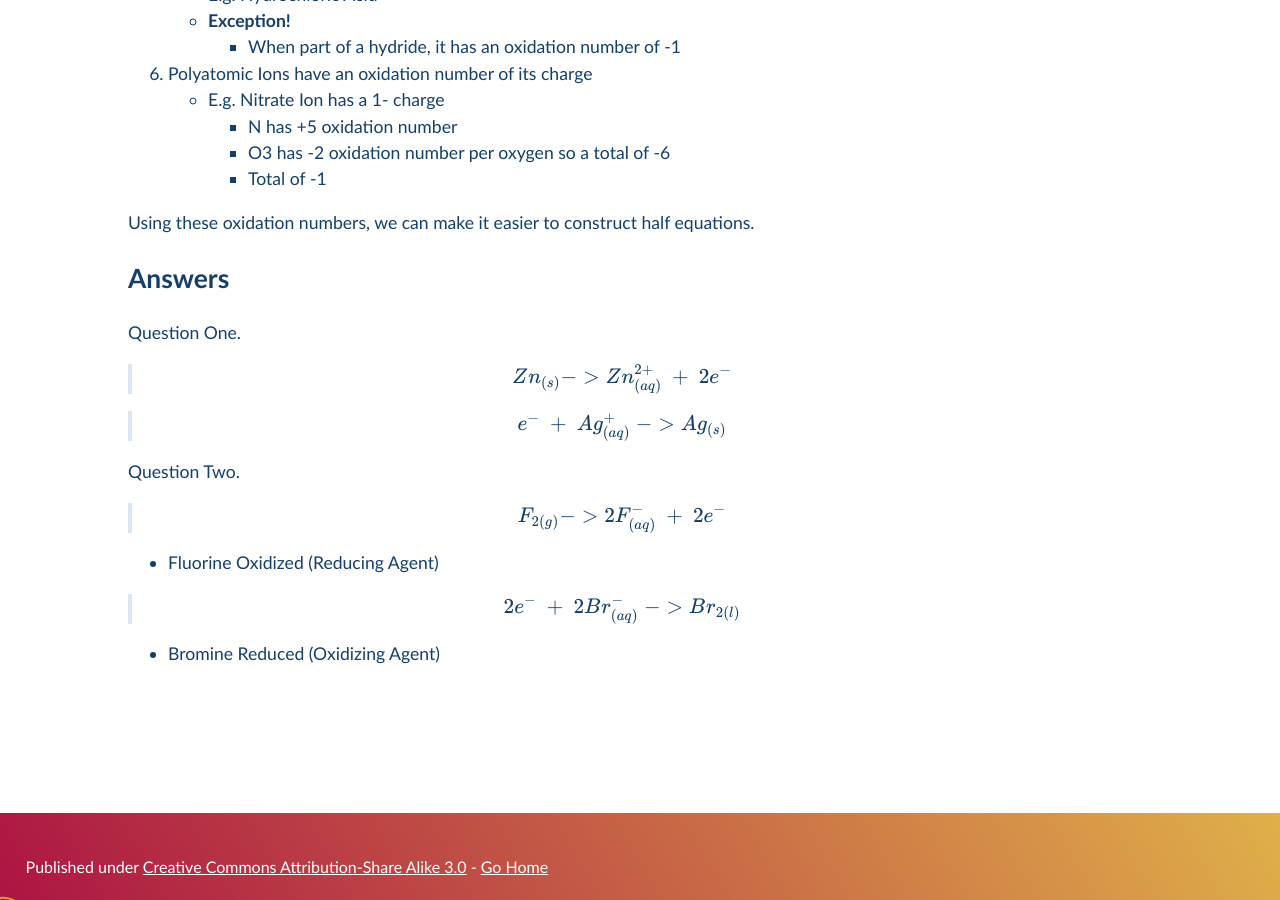
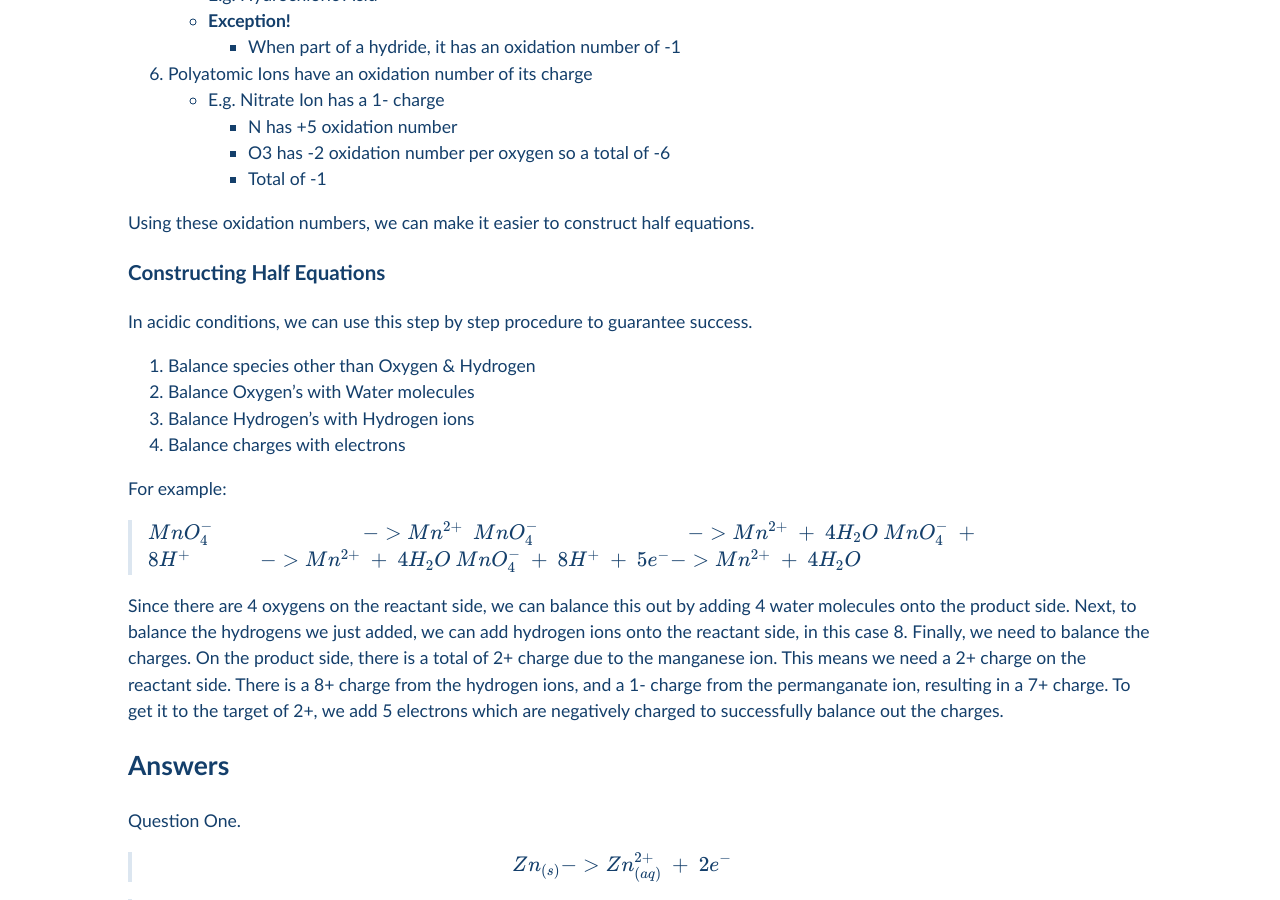
Before and after one commit to Pi-thagoras/the-chicken-pen, a Jekyll site: the page built from chemistry/Redox.md, in a window 1280 px wide and 900 px high, scrolled down 2776 px. Built offline with Jekyll 4.4.1, drawn with Linux system fonts in a browser that asks for light colours.

Commit message:
vault backup: 2023-11-13 18:05:02

```diff
--- a/chemistry/Redox.md
+++ b/chemistry/Redox.md
@@ -93,6 +93,22 @@ The blue numbers are the oxidation numbers. Can you see any patterns regarding t
 
 Using these oxidation numbers, we can make it easier to construct half equations.
 
+### Constructing Half Equations
+
+In acidic conditions, we can use this step by step procedure to guarantee success.
+
+1. Balance species other than Oxygen & Hydrogen
+2. Balance Oxygen's with Water molecules
+3. Balance Hydrogen's with Hydrogen ions
+4. Balance charges with electrons
+
+For example:
+>$MnO_{4}^{-}\space\space\space\space\space\space\space\space\space\space\space\space\space\space\space\space\space\space\space\space\space\space\space\space\space\space\space\space->Mn^{2+}\space$
+>$MnO_{4}^{-}\space\space\space\space\space\space\space\space\space\space\space\space\space\space\space\space\space\space\space\space\space\space\space\space\space\space\space\space->Mn^{2+}\space+\space 4H_{2}O$
+>$MnO_{4}^{-}\space+\space8H^{+}\space\space\space\space\space\space\space\space\space\space\space\space\space->Mn^{2+}\space+\space 4H_{2}O$
+>$MnO_{4}^{-}\space+\space8H^{+}\space+\space5e^{-}->Mn^{2+}\space+\space 4H_{2}O$
+
+Since there are 4 oxygens on the reactant side, we can balance this out by adding 4 water molecules onto the product side. Next, to balance the hydrogens we just added, we can add hydrogen ions onto the reactant side, in this case 8. Finally, we need to balance the charges. On the product side, there is a total of 2+ charge due to the manganese ion. This means we need a 2+ charge on the reactant side. There is a 8+ charge from the hydrogen ions, and a 1- charge from the permanganate ion, resulting in a 7+ charge. To get it to the target of 2+, we add 5 electrons which are negatively charged to successfully balance out the charges.
 
 ## Answers
 
```
